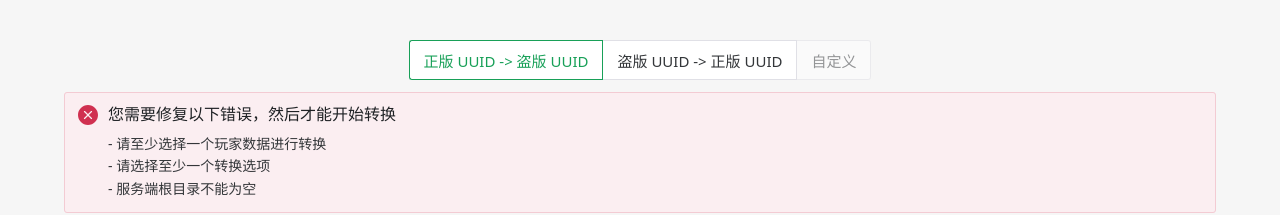
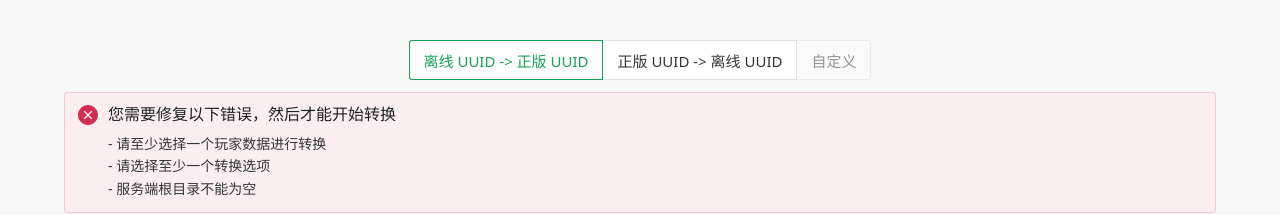
Before and after one commit to shaokeyibb/mcserver_player_uuid_modifier, a Vue app: page / in a window 1280 px wide. Shown: the top 215 px of the page. Built offline with nearby package versions, Linux system fonts and the light colour scheme.

Commit message:
fix reversed button

```diff
--- a/src/components/ModeSelector.vue
+++ b/src/components/ModeSelector.vue
@@ -14,10 +14,10 @@ defineEmits<{
     <n-radio-group :value="modelValue" @update:value="newVal => $emit('update:modelValue', newVal)"
         style="margin-bottom: 12px" size="large">
         <n-radio-button value="offline2online">
-            正版 UUID -> 盗版 UUID
+            离线 UUID -> 正版 UUID
         </n-radio-button>
         <n-radio-button value="online2offline">
-            盗版 UUID -> 正版 UUID
+            正版 UUID -> 离线 UUID
         </n-radio-button>
         <n-radio-button value="custom" :disabled="true">
             自定义
```
